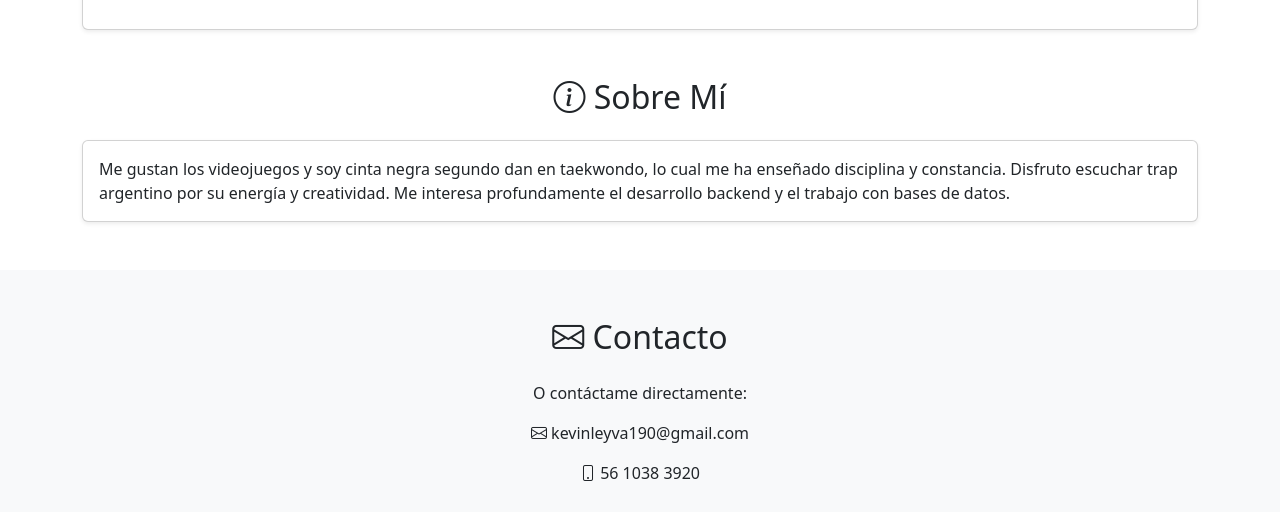
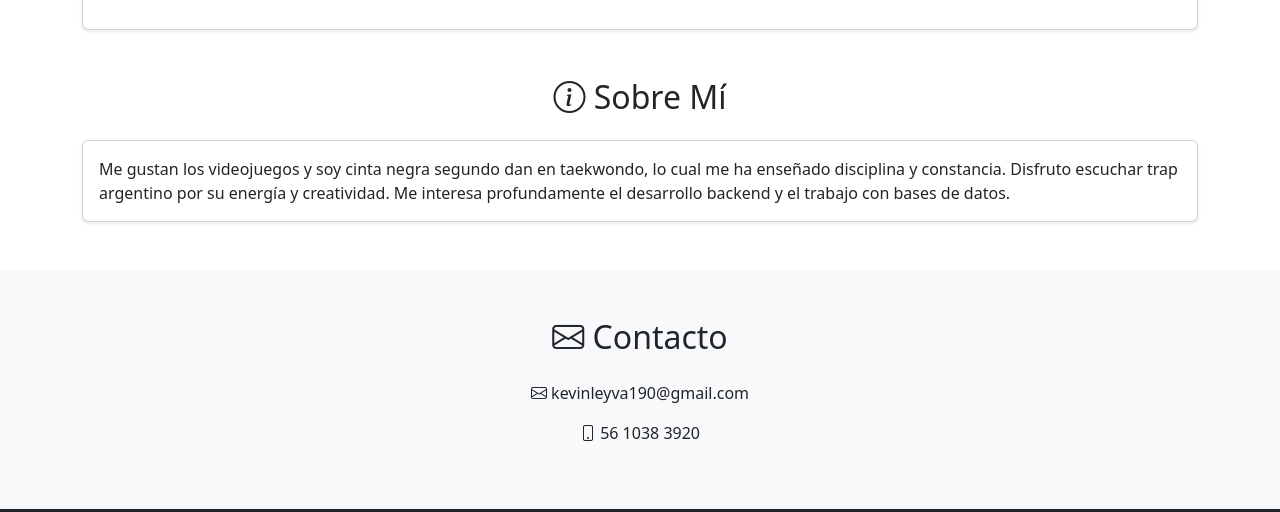
Before and after one commit to Kevinleyva190/Kevinleyva190.github.io, a plain HTML site: page index.html in a window 1280 px wide. Shown: the part 2018-2530 px from the top of the page. Drawn offline with nearby package versions, Linux system fonts and the light colour scheme.

Commit message:
Update index.html

```diff
--- a/index.html
+++ b/index.html
@@ -251,7 +251,7 @@
             <div class="row justify-content-center">
 
                             <div class="text-center">
-                                <p>O contáctame directamente:</p>
+
                                 <p><i class="bi bi-envelope"></i> kevinleyva190@gmail.com</p>
                                 <p><i class="bi bi-phone"></i> 56 1038 3920</p>
                             </div>
```
